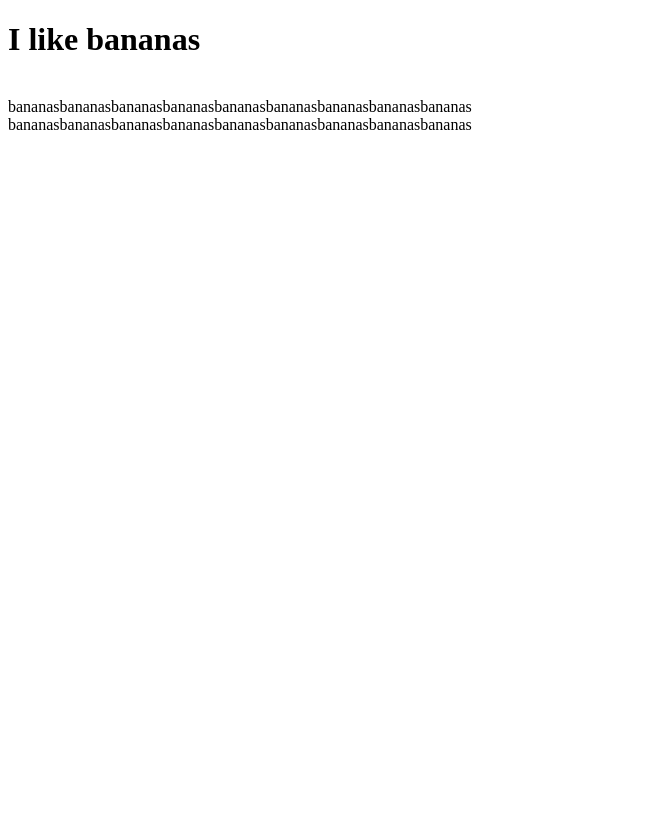
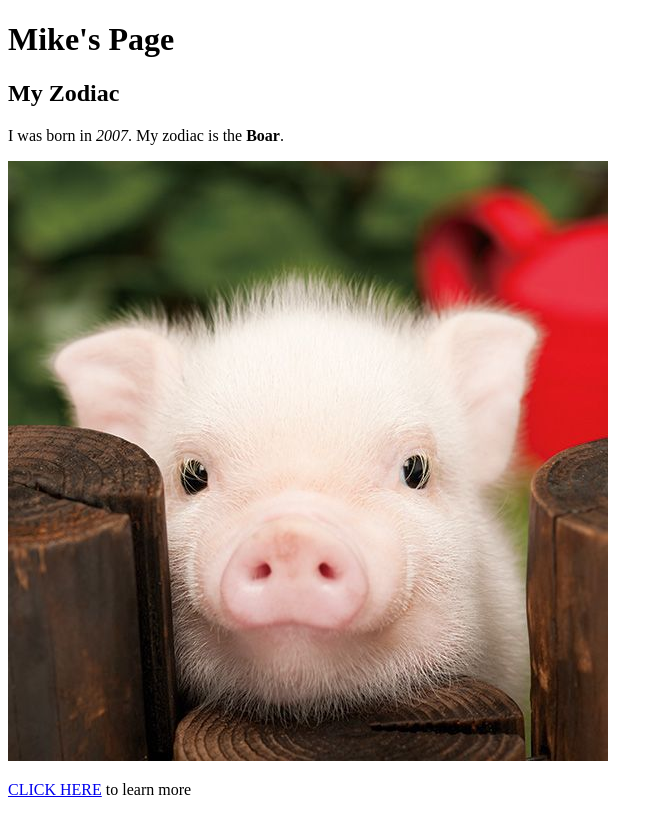
Before and after one commit to CornellGirlsWhoCode/mike.m.github.io, a plain HTML site: page index.html in a window 1280 px wide. Shown: the whole page, without its empty margins (0-663 px from the left). Drawn offline with Linux system fonts and the light colour scheme.

Commit message:
Update index.html

```diff
--- a/index.html
+++ b/index.html
@@ -1,16 +1,13 @@
 <!DOCTYPE HTML>
 <html>
     <head>
-        <title>Challenge: Write a Poem</title>
-        <meta charset="utf-8">
-    </head>
-    <body>
-    <h1>I like bananas
-    </h1>
-   <p>
-    <br> bananasbananasbananasbananasbananasbananasbananasbananasbananas<br>bananasbananasbananasbananasbananasbananasbananasbananasbananas<br>
-    </p>
-
-
+<meta charset = "utf-8"
+      </head>
+        <body>
+            <h1>Mike's Page</h1>
+            <h2>My Zodiac </h2>
+            <p>I was born in <em>2007</em>. My zodiac is the <strong>Boar</strong>.</p>
+            <img src="images/pig.jpg" alt="Picture of Boar">
+            <p> <a href="https://en.wikipedia.org/wiki/Chinese_zodiac"> CLICK HERE</a> to learn more </p>
     </body>
 </html>
```
